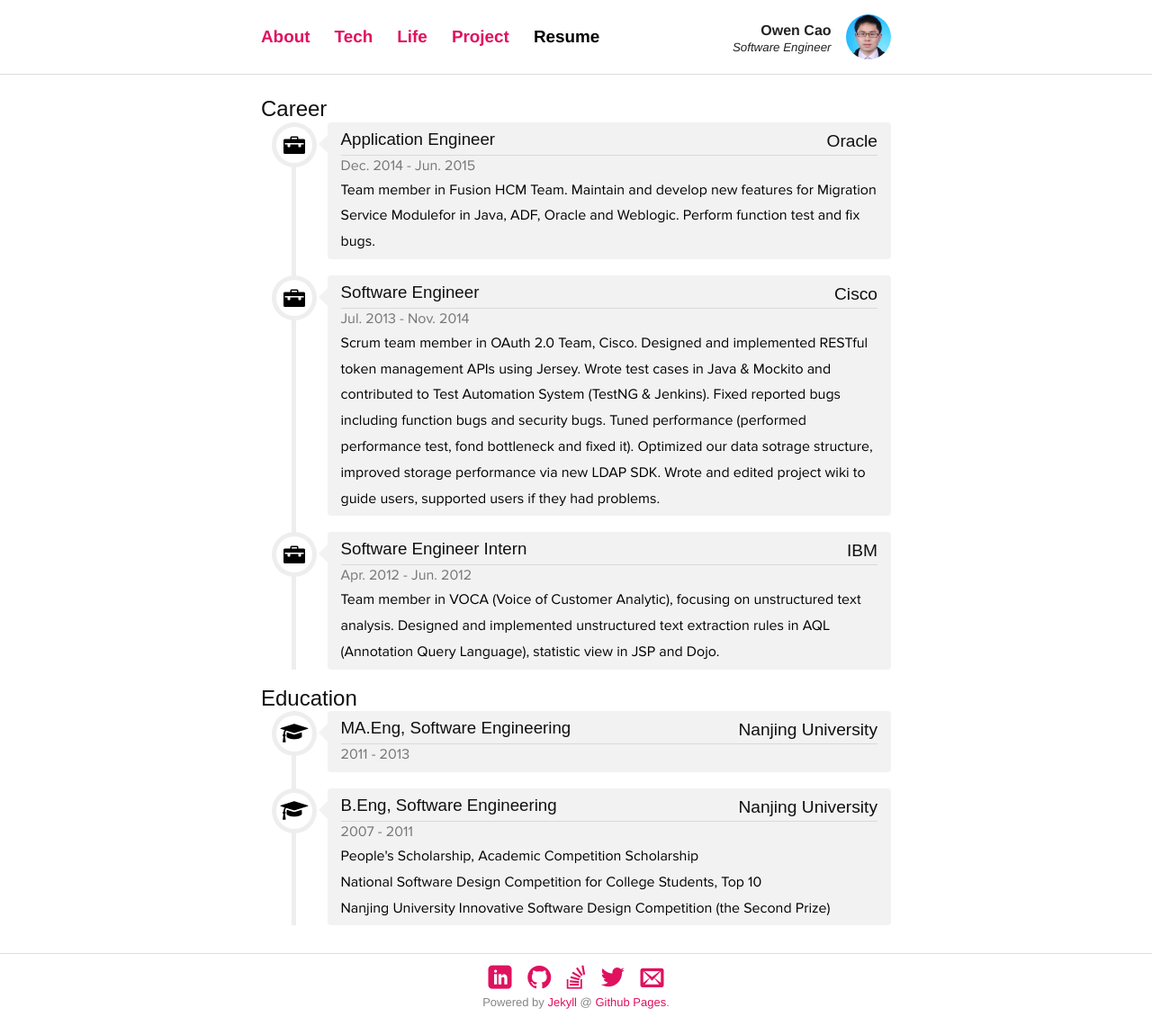
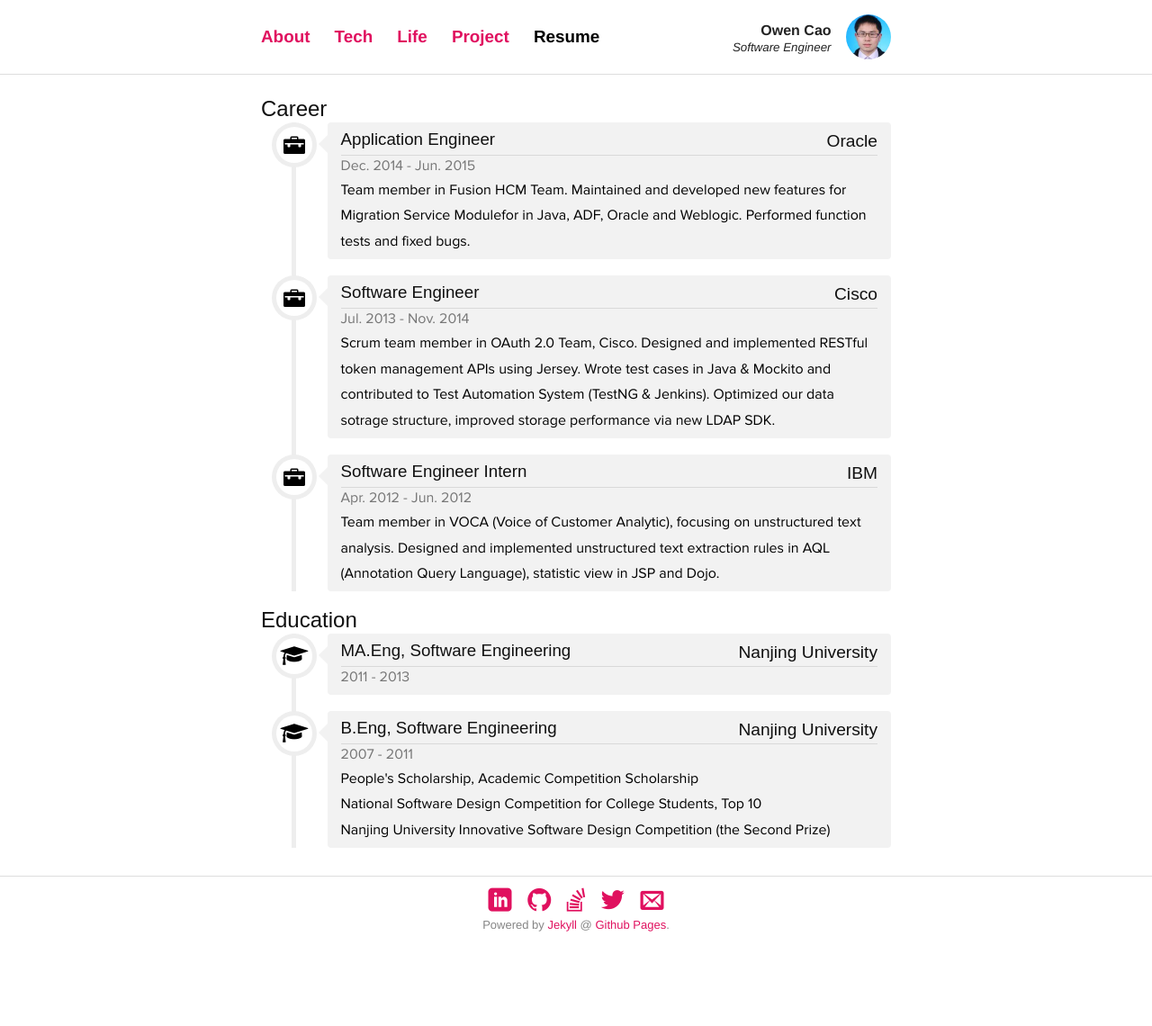
Before and after one commit to cynosure7/cynosure7.github.io, a Jekyll site: the page built from resume/index.html, in a window 1280 px wide. Shown: the whole page at 90% size. Built offline with Jekyll 4.4.1, drawn with Linux system fonts in a browser that asks for light colours; some web fonts are replaced; Markdown is read by kramdown in place of the engine named in the settings; after the commit the page ends 1054 px from its top, so only the background shows below that.

Commit message:
update resume

```diff
--- a/resume/index.html
+++ b/resume/index.html
@@ -13,7 +13,7 @@
 					<div class="ro-label">
 						<h3>Application Engineer<span>Oracle</span></h3>
 						<h4>Dec. 2014 - Jun. 2015</h4>
-						<p>Team member in Fusion HCM Team. Maintain and develop new features for Migration Service Modulefor in Java, ADF, Oracle and Weblogic. Perform function test and fix bugs.</p>
+						<p>Team member in Fusion HCM Team. Maintained and developed new features for Migration Service Modulefor in Java, ADF, Oracle and Weblogic. Performed function tests and fixed bugs.</p>
 					</div>
 				</li>
 				<li>
@@ -21,7 +21,7 @@
 					<div class="ro-label">
 						<h3>Software Engineer<span>Cisco</span></h3>
 						<h4>Jul. 2013 - Nov. 2014</h4>
-						<p>Scrum team member in OAuth 2.0 Team, Cisco. Designed and implemented RESTful token management APIs using Jersey. Wrote test cases in Java & Mockito and contributed to Test Automation System (TestNG & Jenkins). Fixed reported bugs including function bugs and security bugs. Tuned performance (performed performance test, fond bottleneck and fixed it). Optimized our data sotrage structure, improved storage performance via new LDAP SDK. Wrote and edited project wiki to guide users, supported users if they had problems.</p>
+						<p>Scrum team member in OAuth 2.0 Team, Cisco. Designed and implemented RESTful token management APIs using Jersey. Wrote test cases in Java & Mockito and contributed to Test Automation System (TestNG & Jenkins). Optimized our data sotrage structure, improved storage performance via new LDAP SDK.</p>
 					</div>
 				</li>
 				<li>
```
